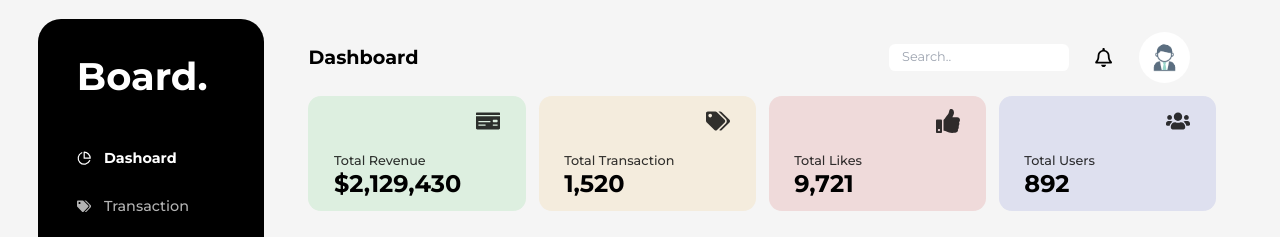
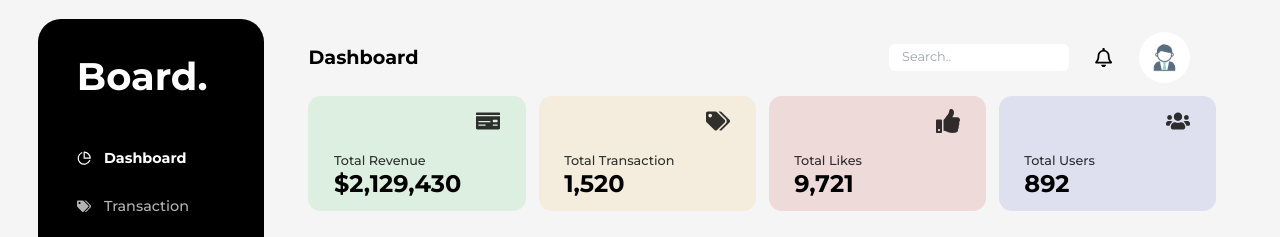
Before and after one commit to saxenashivang20/Dashboard-UI-, a React (Vite) app: page /dashboard in a window 1280 px wide. Shown: the top 237 px of the page. Built offline with nearby package versions, Linux system fonts and the light colour scheme.

Commit message:
Update DashNav.jsx

```diff
--- a/src/components/DashNav.jsx
+++ b/src/components/DashNav.jsx
@@ -20,7 +20,7 @@ const DashNav = () => {
       <ul className='links text-lg text-white mb-auto text-left px-8 font-medium list-none'>
         <li className='link py-4 flex justify-start items-center'>
           <FiPieChart />
-          <span className='px-4 active font-semibold'>Dashoard</span>
+          <span className='px-4 active font-semibold'>Dashboard</span>
         </li>
         <li className='link py-4 flex justify-start items-center opacity-70'>
           <FaTags />
```
